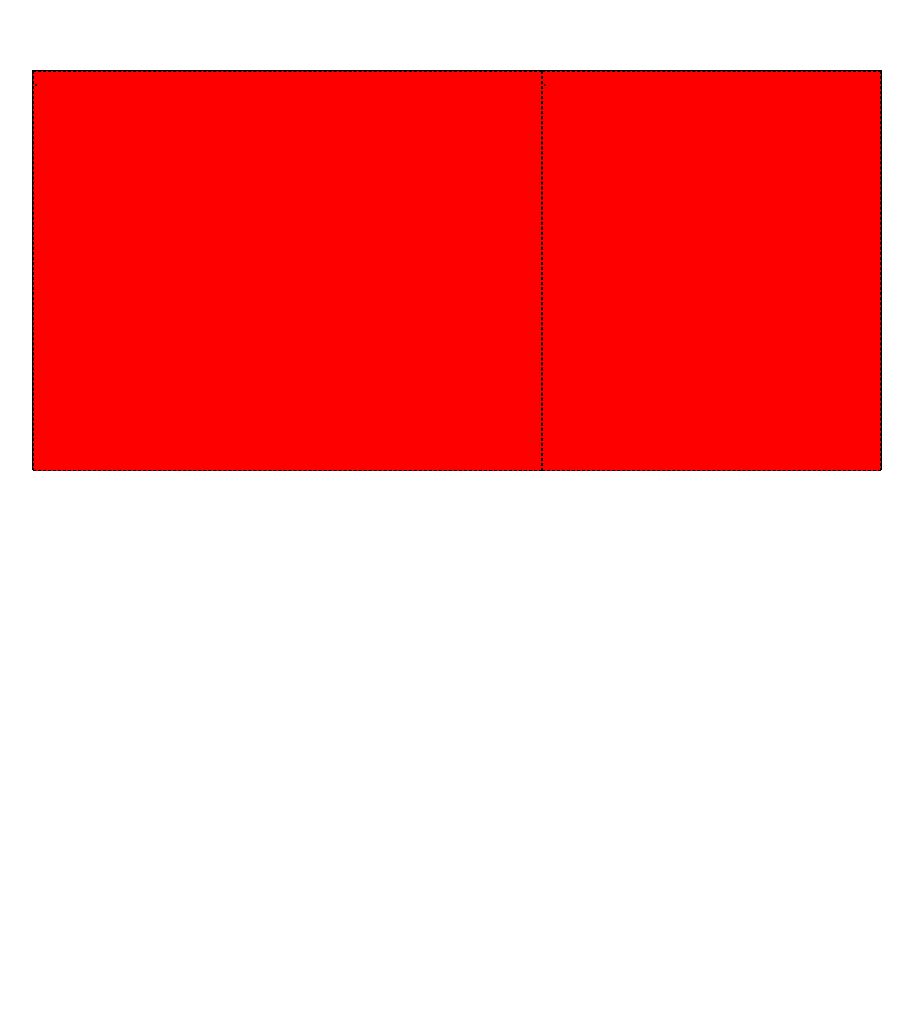
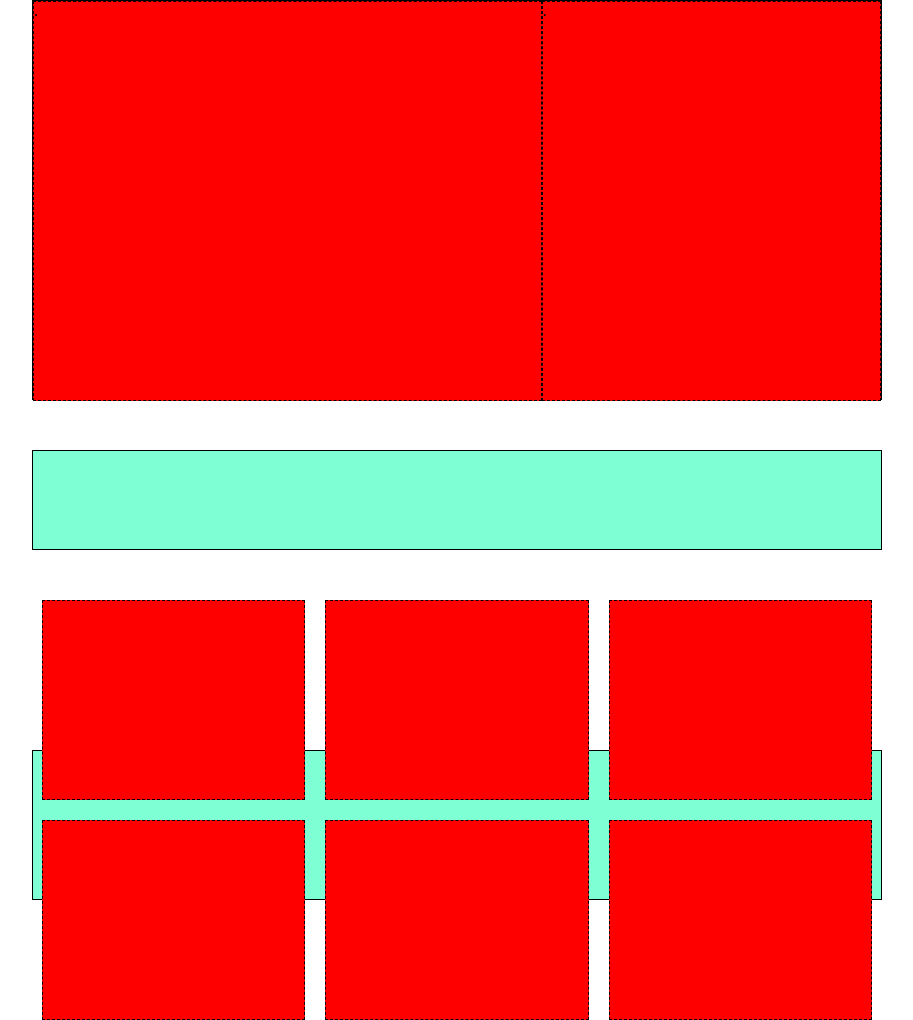
Before and after one commit to mauroanastasi/htmlcss-dropbox, a plain HTML site: page index.html in a window 1280 px wide. Shown: the part 1804-2824 px from the top of the page, without its empty margins (183-1096 px from the left). Before the commit the page ends 2275 px from the top, so only its background shows below. Drawn offline with Linux system fonts and the light colour scheme.

Commit message:
[UPD] main inferiore

```diff
--- a/css/style.css
+++ b/css/style.css
@@ -93,7 +93,7 @@ header{
     height: 800px;
 }
 
-.top-m-ol-right{
+.top-m-col-right{
     width: 30%;
     height: 800px;
 }
@@ -126,7 +126,7 @@ header{
     width: 100%;
     height: 400px;
     display: flex;
-    margin-top: 120px;
+    margin-top: 50px;
 }
 
 .col-center-right{
@@ -138,3 +138,34 @@ header{
     width: 40%;
     height: 400px;
 }
+
+/* down main */
+
+.titolofunzioni{
+    margin-top: 50px;
+    margin-bottom: 50px;
+    width: 100%;
+    height: 100px;
+}
+
+.funzioni{
+    display: flex;
+    width: 100%;
+    height: 100px;
+    flex-wrap: wrap;
+    justify-content: center;
+    gap: 20px;
+}
+
+.col30d{
+    width: 31%;
+    height: 200px;
+}
+
+.fondomain{
+    margin-top: 50px;
+    margin-bottom: 50px;
+    width: 100%;
+    height: 150px;
+    display: block;
+}
--- a/index.html
+++ b/index.html
@@ -26,35 +26,36 @@
         </div>
 
         <hr class="underjumbo">
-
-    <!-- contenuto superiore main -->
+    <!-- main -->
+        <!-- contenuto superiore -->
         <div class="m-container">
             <div class="titoloplans bg-color"></div>
             <div class="main-container bg-color">
                 <div class="top-m-col-left bg-colorazz"></div>
                 <div class="top-m-col-central bg-colorazz"></div>
-                <div class="top-m-ol-right bg-colorazz"></div>
+                <div class="top-m-col-right bg-colorazz"></div>
             </div>
             <div class="contact bg-color"></div>
-
+        <!-- contenuto centrale -->
             <div class="content-central bg-colorazz">
                 <div class="col-center-right bg-color">.</div>
                 <div class="col-center-left bg-color">.</div>
             </div>
+        <!-- contenuto inferiore -->
+            <div class="titolofunzioni bg-colorazz">
 
+            </div>
 
+            <div class="funzioni">
+                <div class="col30d bg-color"></div>
+                <div class="col30d bg-color"></div>
+                <div class="col30d bg-color"></div>
+                <div class="col30d bg-color"></div>
+                <div class="col30d bg-color"></div>
+                <div class="col30d bg-color"></div>
+            </div>
 
-
-
-
-
-
-
-
-
-
-
-
+            <div class="fondomain bg-colorazz"></div>
 
         </div>
 
```
